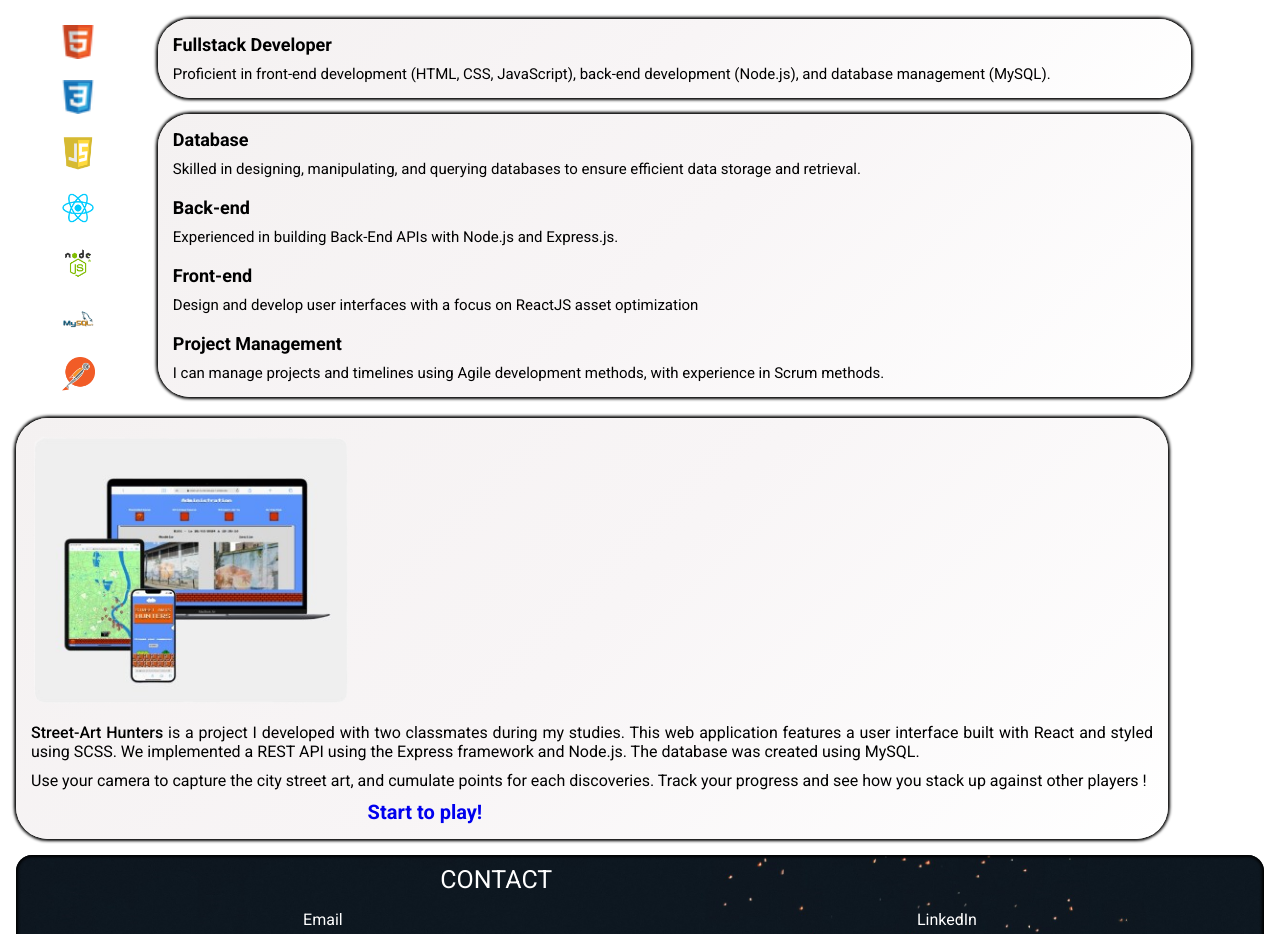
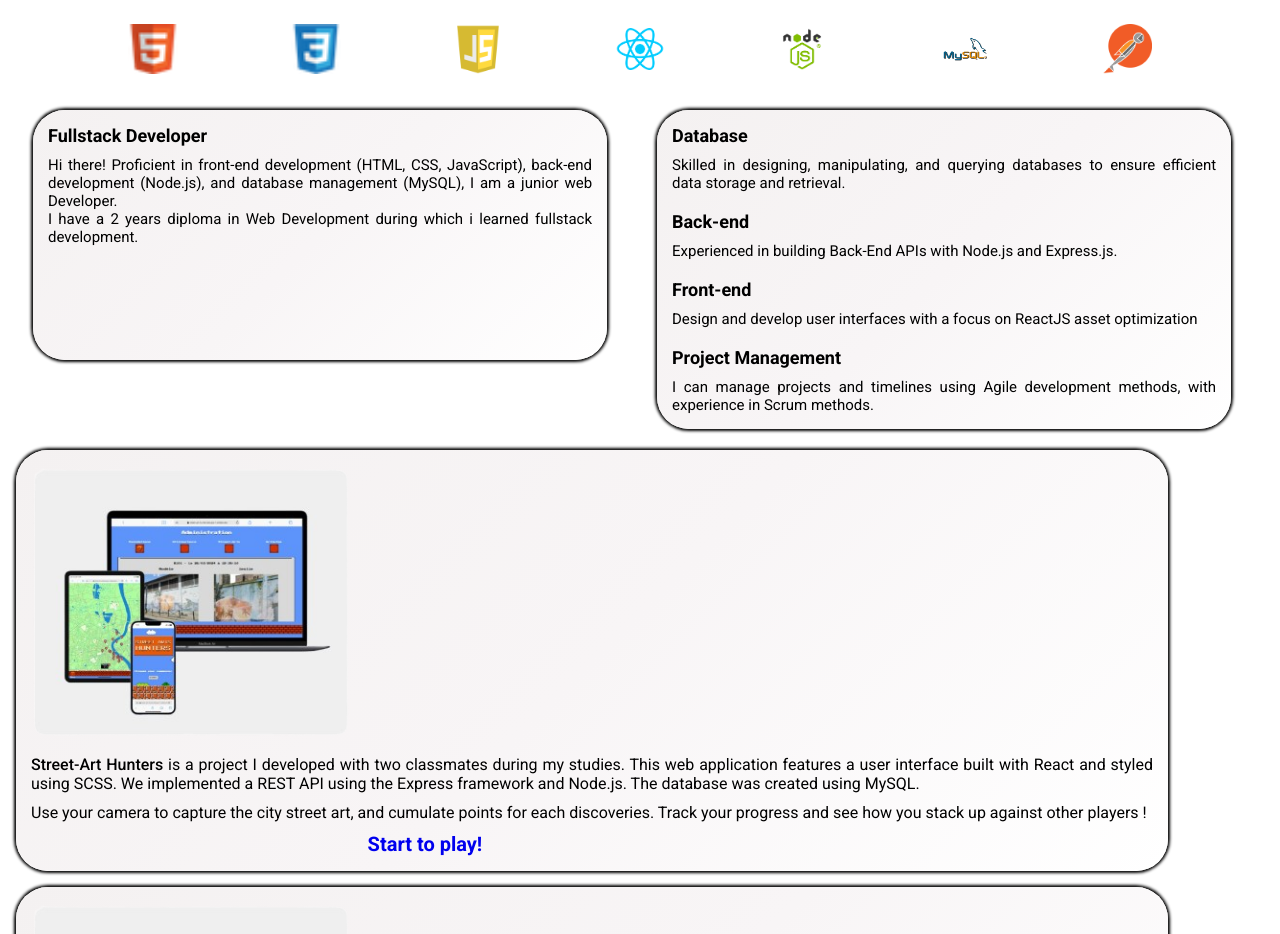
Before and after one commit to LeslieCore34/MyPortfolio, a React (Vite) app in the folder Frontend/: page / in a window 1280 px wide. Shown: the part 518-1452 px from the top of the page. Built offline with nearby package versions, Linux system fonts and the light colour scheme.

Commit message:
added responsive

```diff
--- a/Frontend/src/components/Contact.jsx
+++ b/Frontend/src/components/Contact.jsx
@@ -5,6 +5,8 @@ export default function Contact() {
       <div className="contact-details">
         <p>Email</p>
         <p>LinkedIn</p>
+        <p>GitHub</p>
+        <p>Design and Crafted by Leslie Abajoli</p>
       </div>
     </div>
   );
--- /dev/null
+++ b/Frontend/src/components/Eshop.jsx
@@ -0,0 +1,27 @@
+import { Link } from "react-router-dom";
+
+export default function Eshop() {
+  return (
+    <div className="project-container" id="section-projects">
+      <div className="project-image"> </div>
+      <p className="project-description">
+        <span>Eshop</span> is a project I am currently developping and still in
+        process. It allows me to practice skills and to gain more skills. This
+        web application features a user interface built with React and styled
+        using SCSS. We implemented a REST API using the Express framework and
+        Node.js. The database was created using MySQL.
+      </p>
+      <p className="project-use-description">
+        You can browse through the articles and almost purchase them !
+      </p>
+
+      <Link
+        className="link-streetart"
+        to="https://street-art-hunter.laloupe-1.wilders.dev/map"
+        target="_blank"
+      >
+        Enjoy window shopping!
+      </Link>
+    </div>
+  );
+}
--- a/Frontend/src/components/NavBar.jsx
+++ b/Frontend/src/components/NavBar.jsx
@@ -6,7 +6,7 @@ export default function NavBar() {
   useEffect(() => {
     const handleResize = () => {
       const largeurEcran = window.innerWidth;
-      setMenuSize(largeurEcran < 768);
+      setMenuSize(largeurEcran < 600);
     };
     window.addEventListener("resize", handleResize);
     return () => {
--- a/Frontend/src/components/PresentationSection.jsx
+++ b/Frontend/src/components/PresentationSection.jsx
@@ -4,8 +4,10 @@ export default function PresentationSection() {
       <section id="section-presentation" className="presentation-container">
         <h1 className="presentation-title">Fullstack Developer </h1>
         <p className="presentation-title2">
-          Proficient in front-end development (HTML, CSS, JavaScript), back-end
-          development (Node.js), and database management (MySQL).
+          Hi there! Proficient in front-end development (HTML, CSS, JavaScript),
+          back-end development (Node.js), and database management (MySQL), I am
+          a junior web Developer. <br />I have a 2 years diploma in Web
+          Development during which i learned fullstack development.
         </p>
       </section>
     </>
--- a/Frontend/src/pages/Home.jsx
+++ b/Frontend/src/pages/Home.jsx
@@ -5,6 +5,7 @@ import StackImages from "../components/StackImages";
 import TechnicalSkills from "../components/TechnicalSkills";
 import StreetArt from "../components/StreetArt";
 import Contact from "../components/Contact";
+import Eshop from "../components/Eshop";
 
 export default function Home() {
   return (
@@ -16,7 +17,10 @@ export default function Home() {
         <TechnicalSkills />
         <StackImages />
       </div>
-      <StreetArt />
+      <div className="grid-container-projects">
+        <StreetArt />
+        <Eshop />
+      </div>
       <Contact />
     </>
   );
--- a/Frontend/src/style/main.css
+++ b/Frontend/src/style/main.css
@@ -289,7 +289,7 @@
   justify-content: space-around;
   margin-top: 1em;
 }
-@media screen and (min-width: 768px) {
+@media screen and (min-width: 600px) {
   * nav {
     width: 80%;
     margin: auto;
@@ -300,4 +300,67 @@
     flex-direction: column;
     padding: 1em;
   }
+  * .grid-container {
+    display: grid;
+    grid-template-columns: 50% 50%;
+    grid-template-rows: auto auto;
+    overflow-x: hidden;
+    margin: 1em;
+  }
+  * .stack-container {
+    grid-area: 1/1/2/3;
+    height: auto;
+    display: grid;
+    justify-content: center;
+    align-items: center;
+    display: flex;
+    flex-direction: row;
+    justify-content: space-evenly;
+    margin-top: 10px;
+    margin-bottom: 20px;
+  }
+  * .stack-container .container {
+    width: 50px;
+    height: 50px;
+  }
+  * .presentation-container {
+    grid-area: 2/1/3/2;
+    max-height: 250px;
+    width: 92%;
+    margin-left: 17px;
+    margin-top: 1em;
+    padding: 2%;
+    text-align: justify;
+    padding: 15px;
+  }
+  * .presentation-container .presentation-title {
+    font-size: 18px;
+    margin-bottom: 10px;
+    font-weight: 700;
+  }
+  * .presentation-container .presentation-title2 {
+    font-size: 15px;
+  }
+  * .technical-text-container {
+    grid-area: 2/2/3/3;
+    height: auto;
+    width: 92%;
+    margin-left: 17px;
+    margin-top: 1em;
+    margin-bottom: 5px;
+    padding: 2%;
+    padding: 15px;
+  }
+  * .technical-text-container .technical-title {
+    font-size: 18px;
+    margin-bottom: 10px;
+    font-weight: 700;
+  }
+  * .technical-text-container .technical-text {
+    font-size: 15px;
+    margin-bottom: 19px;
+  }
+  * .technical-text-container .technical-text.management {
+    margin-bottom: 0;
+  }
 }/*# sourceMappingURL=main.css.map */
--- a/Frontend/src/style/main.scss
+++ b/Frontend/src/style/main.scss
@@ -337,7 +337,7 @@
       margin-top: 1em;
     }
   }
-  @media screen and (min-width: 768px) {
+  @media screen and (min-width: 600px) {
     nav {
       width: 80%;
       margin: auto;
@@ -348,5 +348,79 @@
       flex-direction: column;
       padding: 1em;
     }
+
+    .grid-container {
+      display: grid;
+      grid-template-columns: 50% 50%;
+      grid-template-rows: auto auto;
+      overflow-x: hidden;
+      margin: 1em;
+    }
+
+    .stack-container {
+      grid-area: 1 / 1 / 2 / 3;
+      height: auto;
+      display: grid;
+      justify-content: center;
+      align-items: center;
+      display: flex;
+      flex-direction: row;
+      justify-content: space-evenly;
+      margin-top: 10px;
+      margin-bottom: 20px;
+
+      .container {
+        width: 50px;
+        height: 50px;
+      }
+    }
+
+    .presentation-container {
+      grid-area: 2 / 1 / 3 / 2;
+      max-height: 250px;
+      width: 92%;
+      margin-left: 17px;
+      margin-top: 1em;
+      padding: 2%;
+      text-align: justify;
+      padding: 15px;
+
+      .presentation-title {
+        font-size: 18px;
+        margin-bottom: 10px;
+        font-weight: 700;
+      }
+
+      .presentation-title2 {
+        font-size: 15px;
+      }
+    }
+    // TECHNICAL STACK
+
+    .technical-text-container {
+      grid-area: 2 / 2 / 3 / 3;
+      height: auto;
+      width: 92%;
+      margin-left: 17px;
+      margin-top: 1em;
+      margin-bottom: 5px;
+      padding: 2%;
+      padding: 15px;
+
+      .technical-title {
+        font-size: 18px;
+        margin-bottom: 10px;
+        font-weight: 700;
+      }
+
+      .technical-text {
+        font-size: 15px;
+        margin-bottom: 19px;
+
+        &.management {
+          margin-bottom: 0;
+        }
+      }
+    }
   }
 }
```
Also changed, not shown: 2 other files (tests, documents, lock files or other folders).
